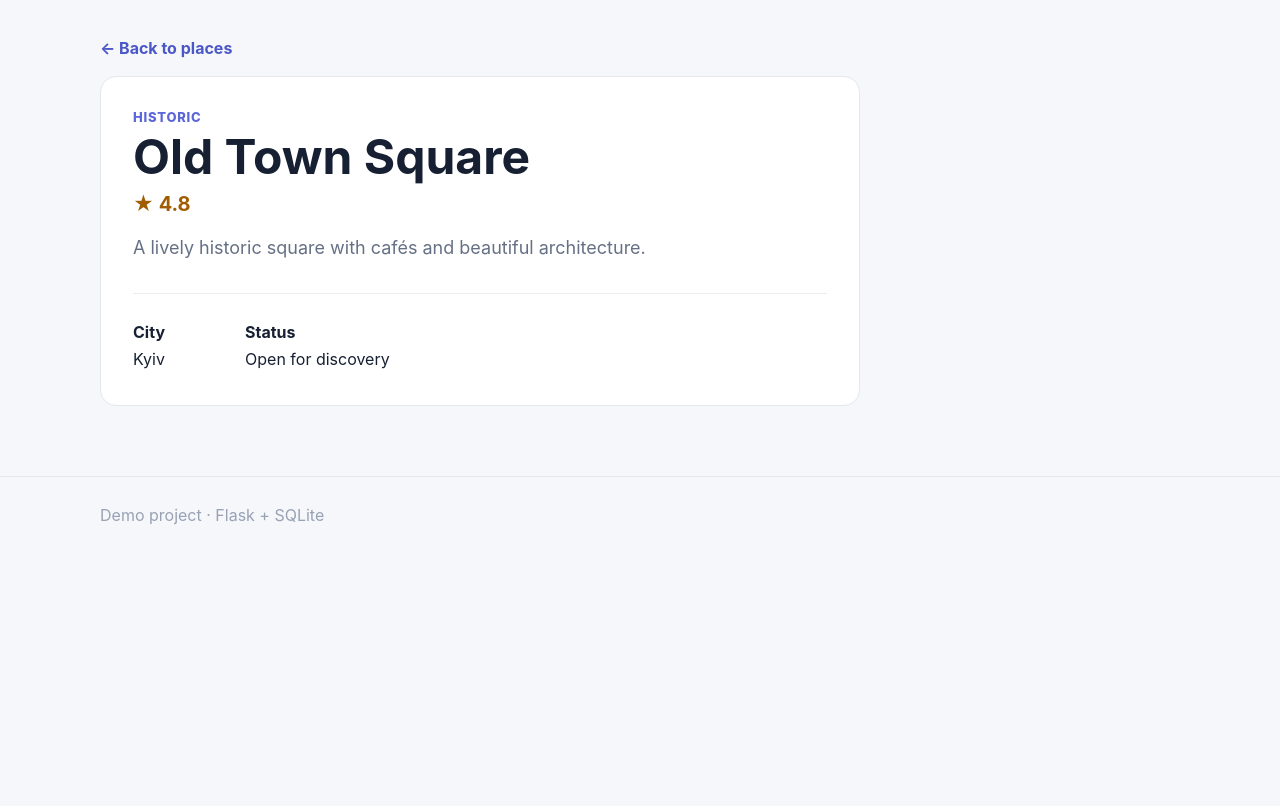
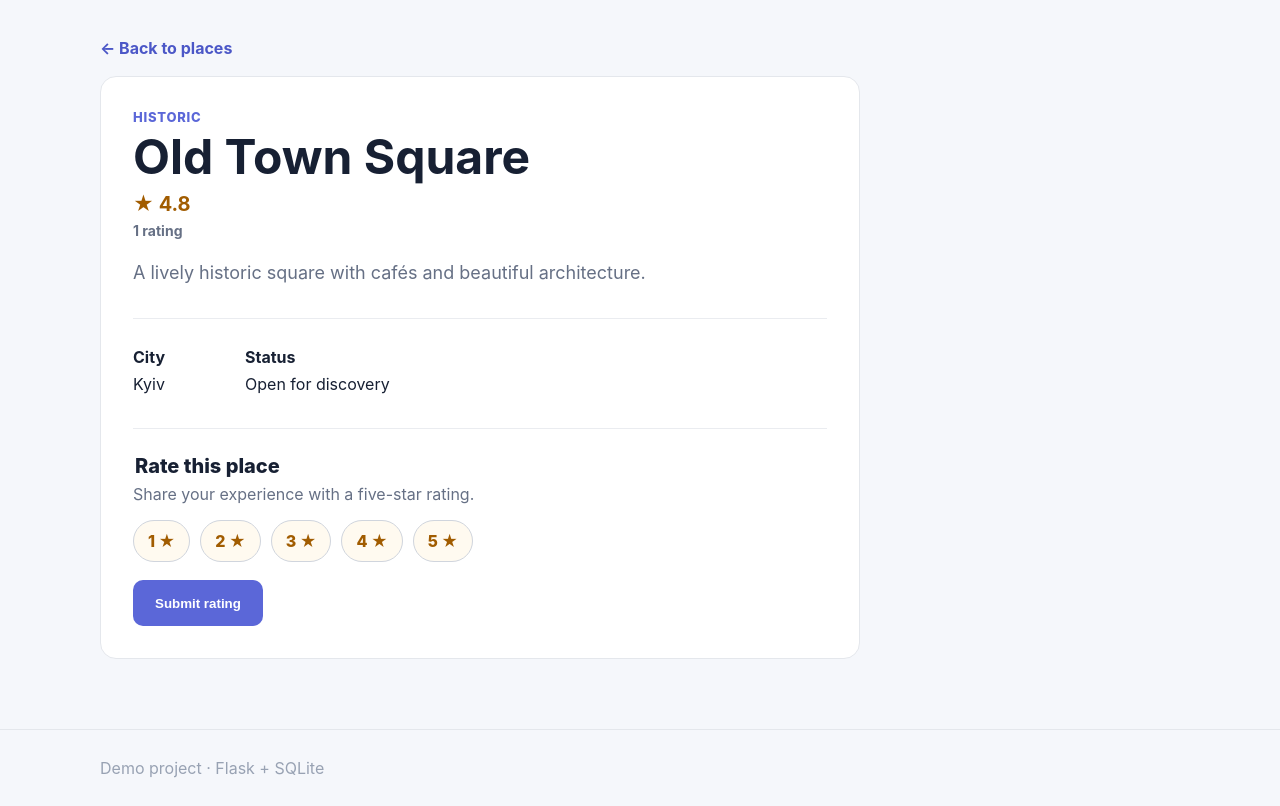
Before and after one commit to peacemaker/cityguide_demo_project, a Flask app: page /place/1 in a window 1280 px wide. Shown: the part 68-874 px from the top of the page. Before the commit the page ends 593 px from the top, so only its background shows below. Run offline with Flask 3, Linux system fonts and the light colour scheme; data comes from the database, SQL or seed files in the repository.

Commit message:
Feature delivery: INC0010007

```diff
--- a/src/app.py
+++ b/src/app.py
@@ -1,9 +1,10 @@
-from flask import Flask, render_template, request, abort
+from flask import Flask, render_template, request, abort, redirect, url_for
 import sqlite3
 from pathlib import Path
 
 app = Flask(__name__)
 DB_PATH = Path("/app/data/cityguide.db") if Path("/app/data").exists() else Path(__file__).with_name("cityguide.db")
+VALID_RATINGS = {"1", "2", "3", "4", "5"}
 
 
 def get_db():
@@ -12,32 +13,57 @@ def get_db():
     return conn
 
 
+def _column_names(conn, table_name):
+    return {row["name"] for row in conn.execute(f"PRAGMA table_info({table_name})")}
+
+
 def init_db():
     conn = get_db()
-    conn.executescript(
-        '''
-        CREATE TABLE IF NOT EXISTS places (
-            id INTEGER PRIMARY KEY AUTOINCREMENT,
-            name TEXT NOT NULL,
-            category TEXT NOT NULL,
-            description TEXT NOT NULL,
-            city TEXT NOT NULL,
-            rating REAL NOT NULL,
-            active INTEGER NOT NULL DEFAULT 1
-        );
+    try:
+        conn.executescript(
+            '''
+            CREATE TABLE IF NOT EXISTS places (
+                id INTEGER PRIMARY KEY AUTOINCREMENT,
+                name TEXT NOT NULL,
+                category TEXT NOT NULL,
+                description TEXT NOT NULL,
+                city TEXT NOT NULL,
+                rating REAL NOT NULL,
+                rating_count INTEGER NOT NULL DEFAULT 1,
+                active INTEGER NOT NULL DEFAULT 1
+            );
+            '''
+        )
 
-        INSERT OR IGNORE INTO places
-            (id, name, category, description, city, rating, active)
-        VALUES
-            (1, 'Old Town Square', 'Historic', 'A lively historic square with cafés and beautiful architecture.', 'Kyiv', 4.8, 1),
-            (2, 'Riverside Park', 'Nature', 'A quiet green area for walking, cycling, and relaxing.', 'Kyiv', 4.5, 1),
-            (3, 'Science Museum', 'Museum', 'Interactive exhibitions covering science and technology.', 'Kyiv', 4.7, 1),
-            (4, 'Central Market', 'Food', 'A traditional market with local food and small vendors.', 'Kyiv', 4.2, 1),
-            (5, 'Hidden Gallery', 'Art', 'A small contemporary art gallery with rotating exhibitions.', 'Kyiv', 4.6, 0);
-        '''
-    )
-    conn.commit()
-    conn.close()
+        columns = _column_names(conn, "places")
+        if "rating_count" not in columns:
+            conn.execute(
+                "ALTER TABLE places ADD COLUMN rating_count INTEGER NOT NULL DEFAULT 1"
+            )
+
+        # Existing rows represent one initial rating equal to their stored average.
+        # Do not reset non-null counts so accepted visitor ratings persist across
+        # subsequent init_db() calls using the same database.
+        conn.execute(
+            "UPDATE places SET rating_count = 1 "
+            "WHERE rating_count IS NULL OR rating_count < 1"
+        )
+
+        conn.executescript(
+            '''
+            INSERT OR IGNORE INTO places
+                (id, name, category, description, city, rating, rating_count, active)
+            VALUES
+                (1, 'Old Town Square', 'Historic', 'A lively historic square with cafés and beautiful architecture.', 'Kyiv', 4.8, 1, 1),
+                (2, 'Riverside Park', 'Nature', 'A quiet green area for walking, cycling, and relaxing.', 'Kyiv', 4.5, 1, 1),
+                (3, 'Science Museum', 'Museum', 'Interactive exhibitions covering science and technology.', 'Kyiv', 4.7, 1, 1),
+                (4, 'Central Market', 'Food', 'A traditional market with local food and small vendors.', 'Kyiv', 4.2, 1, 1),
+                (5, 'Hidden Gallery', 'Art', 'A small contemporary art gallery with rotating exhibitions.', 'Kyiv', 4.6, 1, 0);
+            '''
+        )
+        conn.commit()
+    finally:
+        conn.close()
 
 
 @app.route("/")
@@ -57,7 +83,9 @@ def index():
         ).fetchall()
 
     total_places = conn.execute("SELECT COUNT(*) FROM places").fetchone()[0]
-    average_rating = conn.execute("SELECT AVG(rating) FROM places").fetchone()[0]
+    average_rating = conn.execute(
+        "SELECT AVG(rating) FROM places WHERE active = 1"
+    ).fetchone()[0]
 
     conn.close()
 
@@ -79,7 +107,45 @@ def place_details(place_id):
     ).fetchone()
     conn.close()
 
+    if place is None:
+        abort(404)
+
     return render_template("place.html", place=place)
+
+
+@app.route("/place/<int:place_id>/rate", methods=["POST"])
+def rate_place(place_id):
+    submitted_ratings = request.form.getlist("rating")
+    if len(submitted_ratings) != 1:
+        abort(400, description="Rating must be a whole number from 1 to 5.")
+
+    rating_text = submitted_ratings[0].strip()
+    if rating_text not in VALID_RATINGS:
+        abort(400, description="Rating must be a whole number from 1 to 5.")
+
+    rating_value = int(rating_text)
+
+    conn = get_db()
+    try:
+        cursor = conn.execute(
+            """
+            UPDATE places
+            SET rating = ((rating * rating_count) + ?) / (rating_count + 1),
+                rating_count = rating_count + 1
+            WHERE id = ? AND active = 1
+            """,
+            (rating_value, place_id),
+        )
+
+        if cursor.rowcount != 1:
+            conn.rollback()
+            abort(404)
+
+        conn.commit()
+    finally:
+        conn.close()
+
+    return redirect(url_for("place_details", place_id=place_id))
 
 
 if __name__ == "__main__":
--- a/src/static/style.css
+++ b/src/static/style.css
@@ -26,6 +26,8 @@ button { border: 0; border-radius: 10px; padding: 0 22px; background: #5b67d8; c
 .card-top, .card-bottom { display: flex; justify-content: space-between; align-items: center; gap: 12px; }
 .category { color: #5b67d8; font-size: 13px; font-weight: 800; text-transform: uppercase; letter-spacing: .06em; }
 .rating { color: #a15c00; font-weight: 700; }
+.rating-count { color: #667085; font-size: 14px; font-weight: 700; margin-top: 6px; }
+.detail-rating-count { margin-bottom: 20px; }
 .card h2 { margin: 14px 0 8px; }
 .card p { color: #667085; line-height: 1.55; min-height: 50px; }
 .card-bottom { color: #667085; font-size: 14px; margin-top: 20px; }
@@ -36,6 +38,17 @@ button { border: 0; border-radius: 10px; padding: 0 22px; background: #5b67d8; c
 .detail h1 { font-size: 48px; margin-bottom: 10px; }
 .big { font-size: 20px; }
 .meta { display: flex; gap: 80px; margin-top: 30px; padding-top: 25px; border-top: 1px solid #eaecf0; line-height: 1.7; }
+.rating-form { margin-top: 30px; padding-top: 25px; border-top: 1px solid #eaecf0; }
+.rating-form fieldset { border: 0; margin: 0; padding: 0; }
+.rating-form legend { font-size: 20px; font-weight: 800; margin-bottom: 6px; }
+.rating-form p { color: #667085; margin: 0 0 16px; }
+.star-options { display: flex; flex-wrap: wrap; gap: 10px; margin-bottom: 18px; }
+.star-options label { cursor: pointer; }
+.star-options input { position: absolute; opacity: 0; }
+.star-options span { display: inline-block; border: 1px solid #d0d5dd; border-radius: 999px; padding: 10px 14px; color: #a15c00; font-weight: 800; background: #fffaf0; }
+.star-options input:focus + span,
+.star-options input:checked + span { border-color: #5b67d8; box-shadow: 0 0 0 3px rgba(91, 103, 216, .18); background: #eef0ff; }
+.rating-form button { min-height: 46px; }
 footer { padding: 28px 0; border-top: 1px solid #e4e7ec; color: #98a2b3; }
 @media (max-width: 700px) {
     .grid { grid-template-columns: 1fr; }
--- a/src/templates/index.html
+++ b/src/templates/index.html
@@ -27,6 +27,7 @@
             <span class="category">{{ place["category"] }}</span>
             <span class="rating">★ {{ "%.1f"|format(place["rating"]) }}</span>
         </div>
+        <div class="rating-count">{{ place["rating_count"] }} rating{% if place["rating_count"] != 1 %}s{% endif %}</div>
         <h2>{{ place["name"] }}</h2>
         <p>{{ place["description"] }}</p>
         <div class="card-bottom">
--- a/src/templates/place.html
+++ b/src/templates/place.html
@@ -8,10 +8,27 @@
     <div class="category">{{ place["category"] }}</div>
     <h1>{{ place["name"] }}</h1>
     <div class="rating big">★ {{ "%.1f"|format(place["rating"]) }}</div>
+    <div class="rating-count detail-rating-count">{{ place["rating_count"] }} rating{% if place["rating_count"] != 1 %}s{% endif %}</div>
     <p class="lead">{{ place["description"] }}</p>
     <div class="meta">
         <div><strong>City</strong><br>{{ place["city"] }}</div>
         <div><strong>Status</strong><br>Open for discovery</div>
     </div>
+
+    <form class="rating-form" method="post" action="{{ url_for('rate_place', place_id=place['id']) }}">
+        <fieldset>
+            <legend>Rate this place</legend>
+            <p>Share your experience with a five-star rating.</p>
+            <div class="star-options" role="radiogroup" aria-label="Choose a rating from 1 to 5 stars">
+                {% for stars in range(1, 6) %}
+                    <label>
+                        <input type="radio" name="rating" value="{{ stars }}" required>
+                        <span>{{ stars }} ★</span>
+                    </label>
+                {% endfor %}
+            </div>
+            <button type="submit">Submit rating</button>
+        </fieldset>
+    </form>
 </article>
 {% endblock %}
```
Also changed, not shown: tests/test_app.py (+365 -16 lines).
